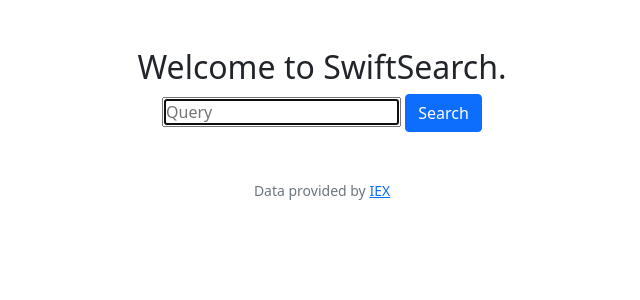
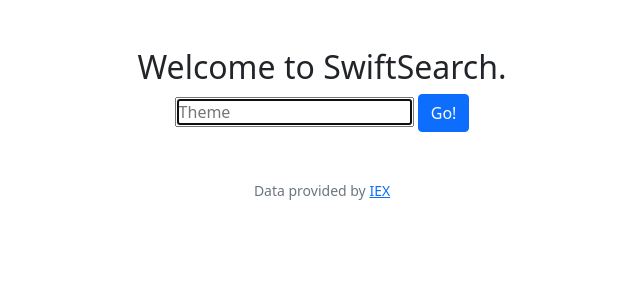
Before and after one commit to saintcyrs/swift-search, a Flask app: page / in a window 1280 px wide. Shown: the part 76-376 px from the top of the page, without its empty margins (318-958 px from the left). Run offline with Flask 2, Linux system fonts and the light colour scheme; some libraries are stand-ins or nearby versions.

Commit message:
fixed 404

```diff
--- a/app.py
+++ b/app.py
@@ -50,7 +50,7 @@
 
         # Validate form submission
         if not request.form.get("q"):
-            return apology("Not a theme")
+            return apology("Please submit a theme")
 
         # Query database for songs with given theme
         songs = db.execute("SELECT * FROM themes WHERE ? = 1", request.form.get("q"))
--- a/templates/index.html
+++ b/templates/index.html
@@ -10,8 +10,8 @@
 </div>
 <div class="search-engine">
     <form action="/search" method="post">
-        <input autocomplete="off" autofocus name="q" placeholder="Query" type="search">
-        <button class="btn btn-primary" type="submit">Search</button>
+        <input autocomplete="off" autofocus name="q" placeholder="Theme" type="search">
+        <button class="btn btn-primary" type="submit">Go!</button>
     </form>
 </div>
 {% endblock %}
```
Also changed, not shown: templates/search.html (+4 -4 lines).
